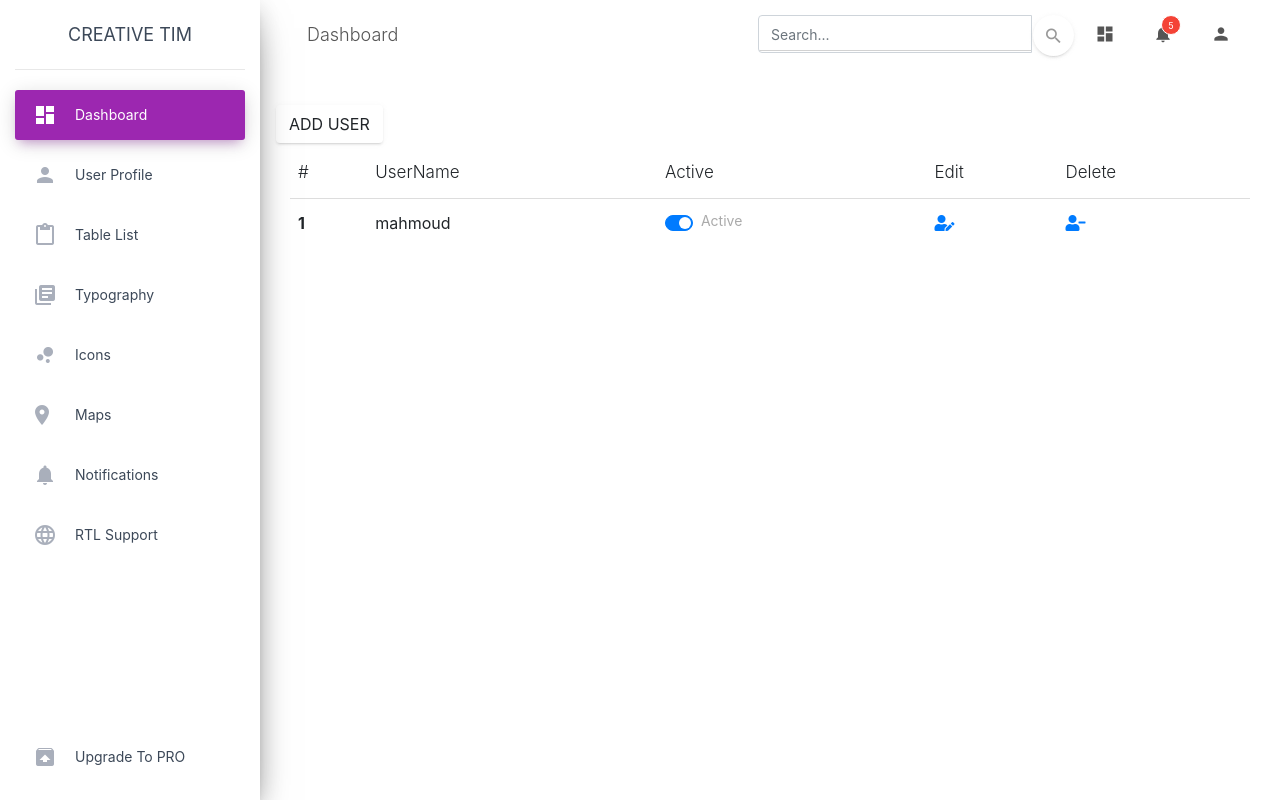
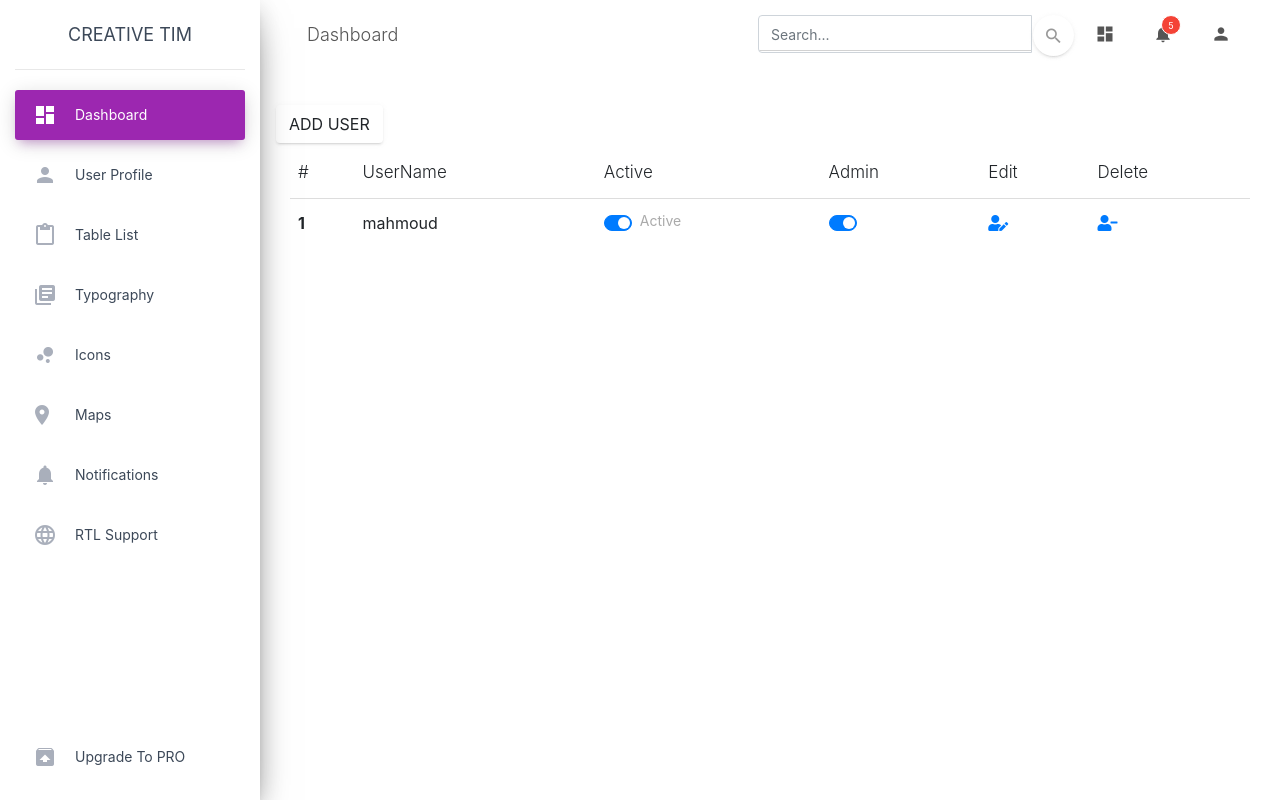
Before and after one commit to Mahmoud-64/Django-Blog-Project, a Django app: template src/templates/admin panel/users/all_users.html in a window 1280 px wide. Run offline with Django 3.2, Linux system fonts and the light colour scheme; the template is opened without the code that fills it: values that come from a table or form of the project are taken from there, others are empty; data comes from the database, SQL or seed files in the repository; some libraries are stand-ins or nearby versions.

Commit message:
add premission  & edit premission to users

```diff
--- a/src/post/forms.py
+++ b/src/post/forms.py
@@ -7,4 +7,4 @@ class SignUpForm(UserCreationForm):
 
     class Meta:
         model = User
-        fields = ('username', 'profile_picture','is_active','password1', 'password2', )
+        fields = ('username', 'profile_picture','is_active','is_staff','password1', 'password2', )
--- a/src/templates/admin panel/users/all_users.html
+++ b/src/templates/admin panel/users/all_users.html
@@ -15,6 +15,7 @@
       <th scope="col">#</th>
       <th scope="col">UserName</th>
       <th scope="col">Active</th>
+      <th scope="col"> Admin</th>
       <th scope="col">Edit</th>
       <th scope="col">Delete</th>
     </tr>
@@ -34,9 +35,19 @@
         <input type="checkbox" class="custom-control-input"  id="customSwitch2" disabled>
         <label class="custom-control-label" for="customSwitch2">Not Active</label>
       {% endif %}
-    </div>
+     </div>
      </td>
-
+     <td>
+        <div class="custom-control custom-switch">
+         {% if user.is_staff %}
+          <input type="checkbox" class="custom-control-input"  checked  >
+          <label class="custom-control-label" ></label>
+        {% else %}
+         <input type="checkbox" class="custom-control-input"  id="customSwitch2" disabled>
+         <label class="custom-control-label" for="customSwitch2"> </label>
+      {% endif %}
+      </div>
+     </td>
       <td><a href="/admin/edit_user/{{user.id}}"><i class="fas fa-user-edit"></i> <a></td>
       <td>
       <a href="/admin/delete_user/{{user.id}}">
```
Also changed, not shown: src/media/images/23846209_2432658270293666_591839836_n_1gEl8FT.png (added).
